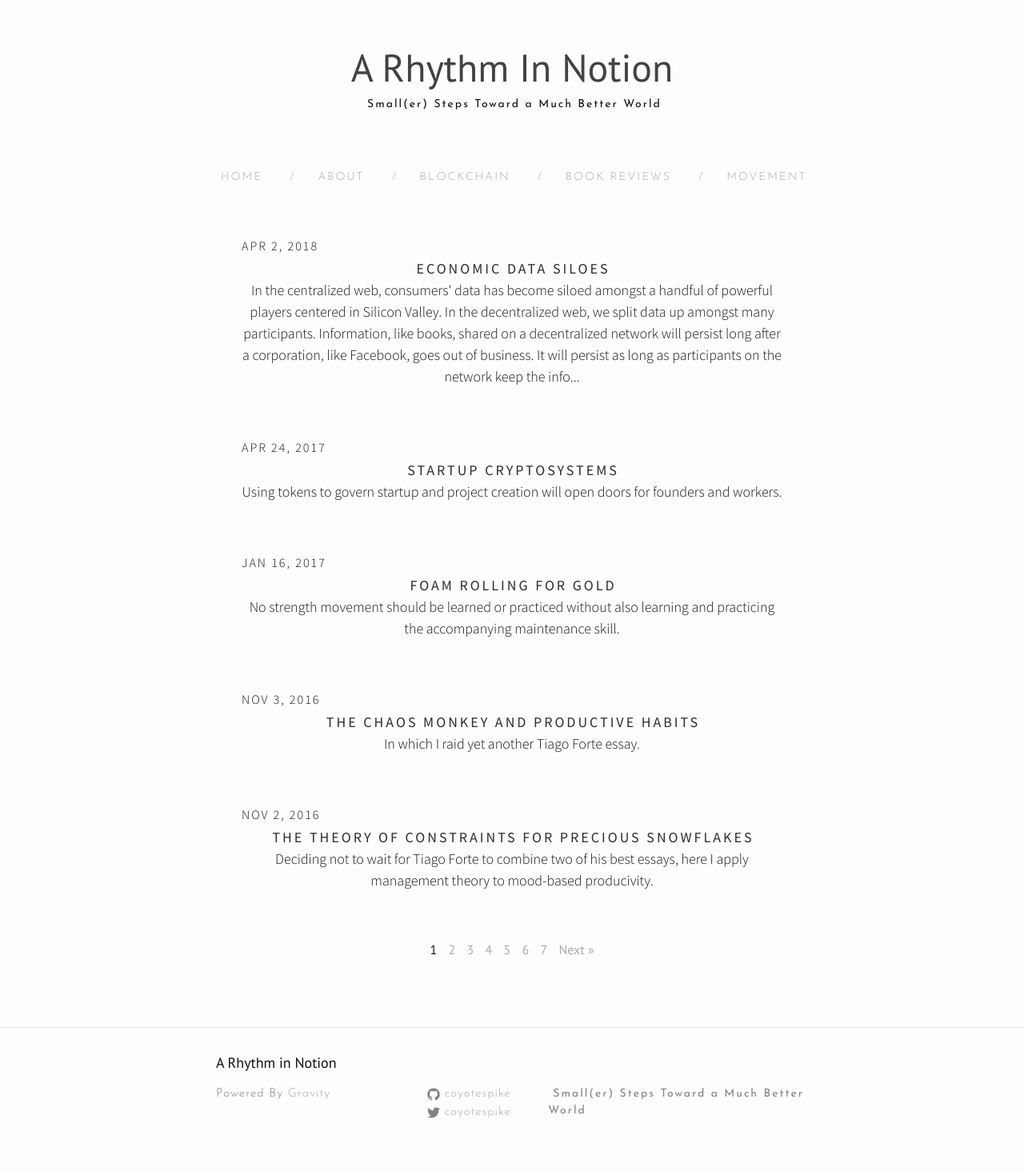
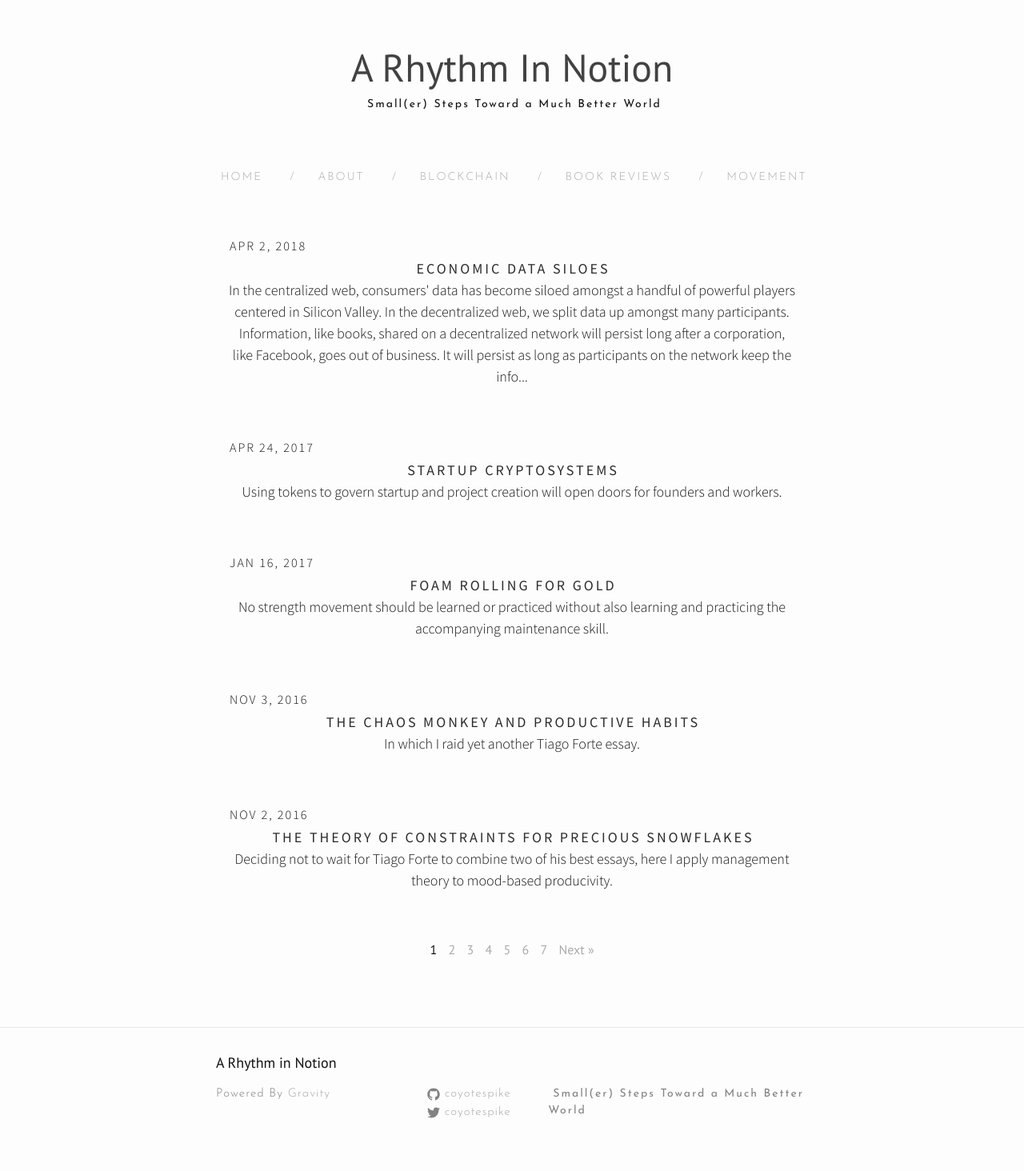
Before and after one commit to coyotespike/coyotespike.github.io, a Jekyll site: the page built from index.html, in a window 1280 px wide. Shown: the whole page at 80% size. Built offline with Jekyll 4.4.1, drawn with Linux system fonts in a browser that asks for light colours; nearby versions of some CDN libraries; the list of posts is cut into pages by our own code.

Commit message:
Front page spacing

```diff
--- a/css/style.scss
+++ b/css/style.scss
@@ -565,8 +565,10 @@
   }
 }
 .postPreviews {
-  padding-right: $spacing-unit;
-  padding-left: $spacing-unit;
+  max-width: -webkit-calc(#{$content-width} - (#{$spacing-unit}));
+  max-width:         calc(#{$content-width} - (#{$spacing-unit}));
+  padding-right: $spacing-unit / 2;
+  padding-left: $spacing-unit / 2;
 }
 
 /**
```
